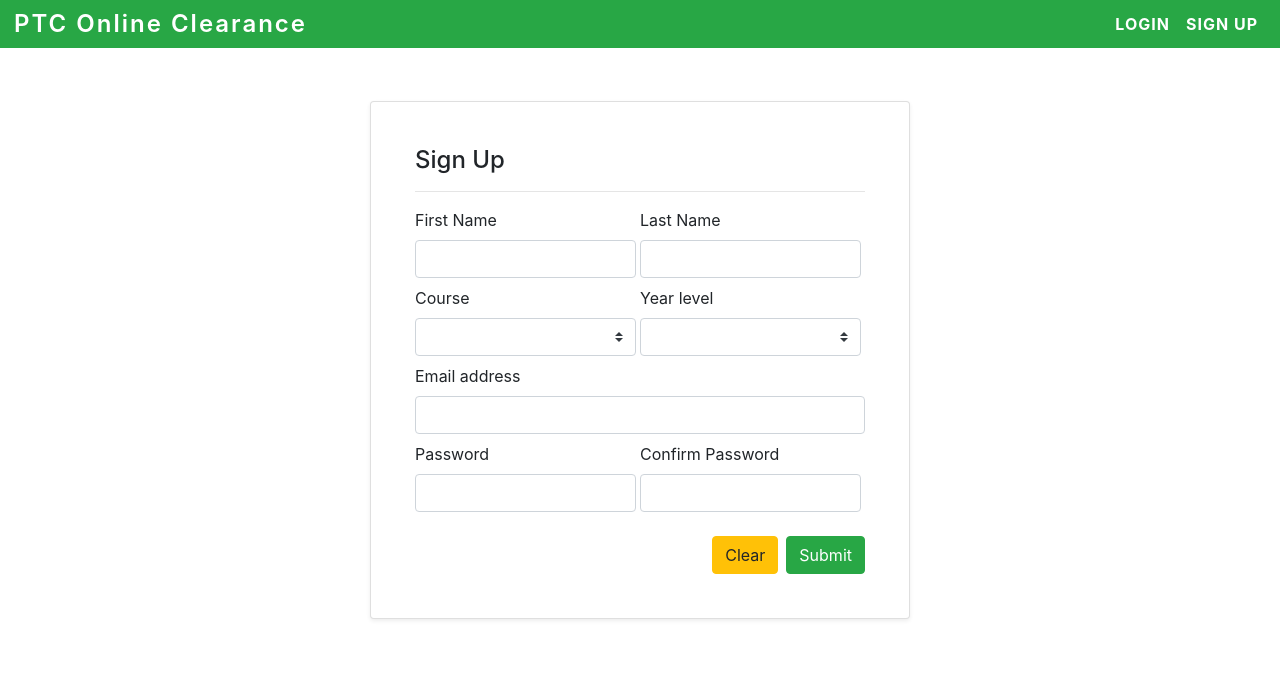
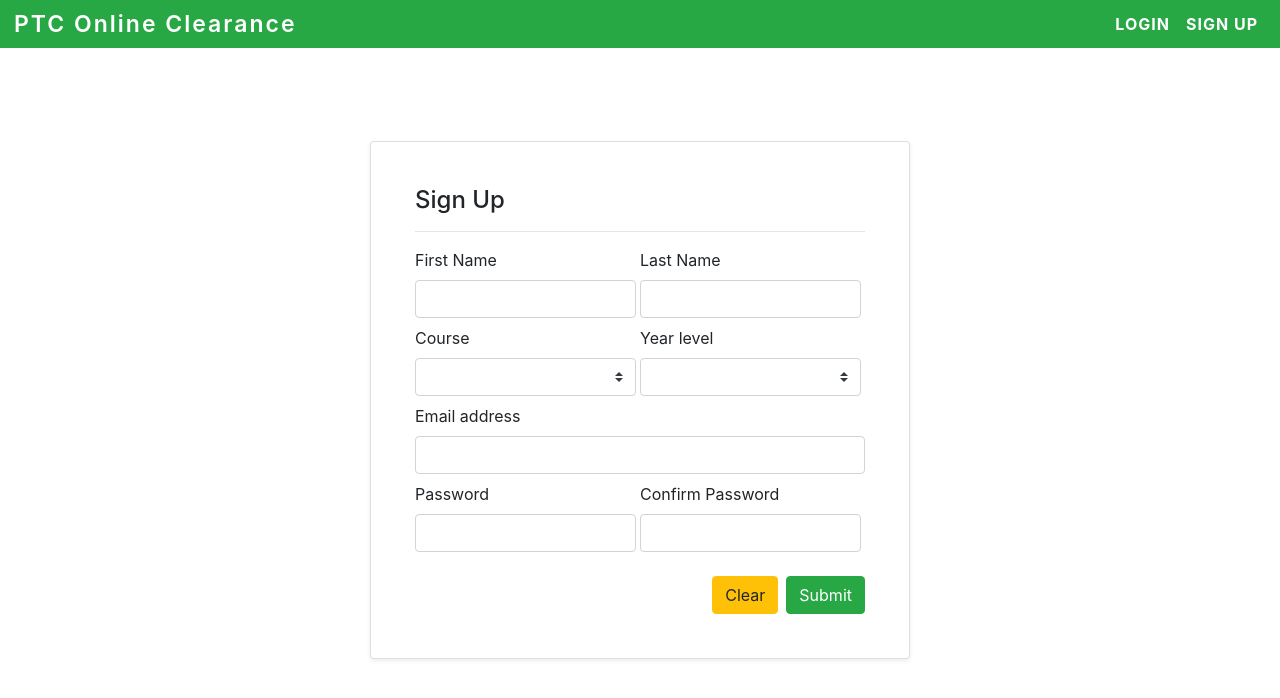
Before and after one commit to royrmagdaong/online-clearance, a Vue app: page /register in a window 1280 px wide. Shown: the top 698 px of the page. Built offline with nearby package versions, Linux system fonts and the light colour scheme.

Commit message:
adjust text in navbar and signup page vertical alignment

```diff
--- a/src/components/Navbar.vue
+++ b/src/components/Navbar.vue
@@ -3,7 +3,7 @@
     <!-- for MD and UP -->
     <div class="main-nav bg-success d-none d-md-flex">
         <div class="bname">
-            PTC Online Clearance
+            <div>PTC Online Clearance</div>
         </div>
         <div class="links d-flex font-weight-bold text-uppercase text-white" v-if="!userInfo">
             <div class="mx-2" @click="routeTo('/login')">login</div>
@@ -92,7 +92,7 @@ export default {
     z-index: 3;
 }
 .bname{
-    font-size: 24px;
+    font-size: 23px;
     font-weight: 600;
     color: rgb(255, 255, 255);
 }
--- a/src/views/SignUp.vue
+++ b/src/views/SignUp.vue
@@ -127,7 +127,7 @@ export default {
 
 <style scoped>
 .signup-container{
-  height: 90vh;
+  height: 100vh;
   display: flex;
   align-items: center;
 }
```
